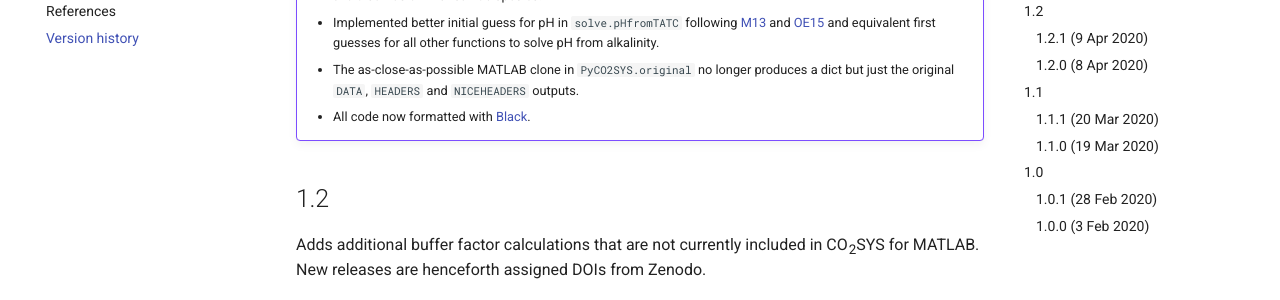
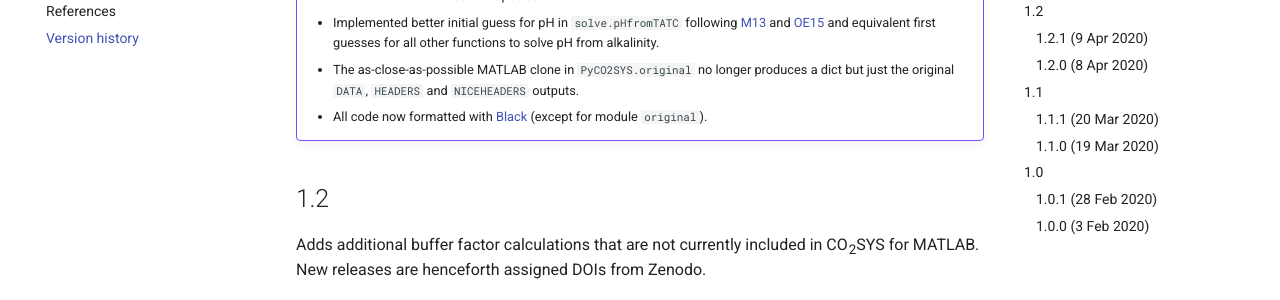
Before and after one commit to mvdh7/PyCO2SYS, an MkDocs documentation site: the page built from docs/versions.md, in a window 1280 px wide and 900 px high, scrolled down 1310 px. Shown: the part 151-451 px from the top of the window. Built offline with MkDocs 1.6.1 and Material for MkDocs 9.7.7, drawn with Linux system fonts in a browser that asks for light colours; formulas are drawn with MathJax 3; comment, search, counter and statistics services are not loaded.

Commit message:
Note Black exception

```diff
--- a/docs/versions.md
+++ b/docs/versions.md
@@ -44,7 +44,7 @@ Adds bicarbonate ion and aqueous CO<sub>2</sub> as inputs from which the carbona
     * Total sulfate and bisulfate dissociation constant renamed from `TS` and `KS` to `TSO4` and `KSO4` internally to avoid confusion with sulfide species.
     * Implemented better initial guess for pH in `solve.pHfromTATC` following [M13](../refs/#m) and [OE15](../refs/#o) and equivalent first guesses for all other functions to solve pH from alkalinity.
     * The as-close-as-possible MATLAB clone in `PyCO2SYS.original` no longer produces a dict but just the original `DATA`, `HEADERS` and `NICEHEADERS` outputs.
-    * All code now formatted with [Black](https://github.com/psf/black).
+    * All code now formatted with [Black](https://github.com/psf/black) (except for module `original`).
 
 ## 1.2
 
```
